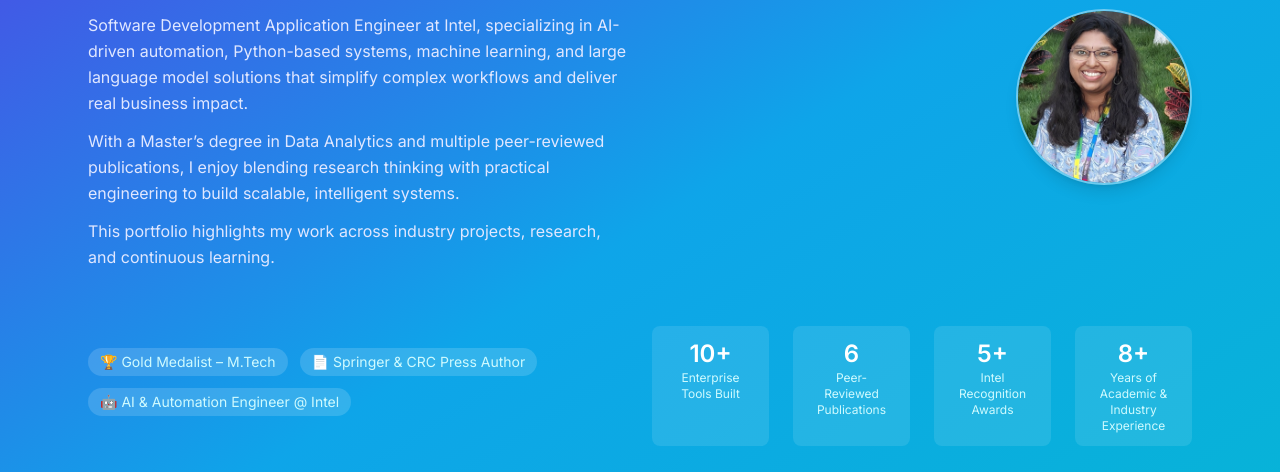
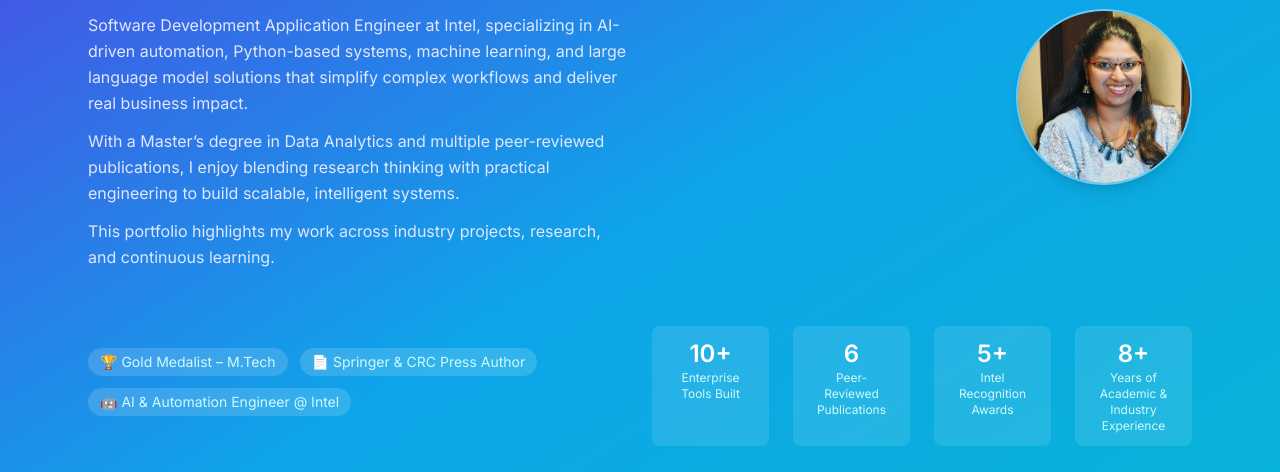
Before and after one commit to ssv05184-git/srividyav.github.io, a plain HTML site: page index.html in a window 1280 px wide. Shown: the part 237-709 px from the top of the page. Drawn offline with nearby package versions, Linux system fonts and the light colour scheme.

Commit message:
changed the profile picture

```diff
--- a/index.html
+++ b/index.html
@@ -170,7 +170,7 @@
 
       <div class="w-44 h-44 rounded-full overflow-hidden border-2 border-white/40 shadow-lg">
   <img
-  src="PP.jpg"
+  src="pp.jpg"
   alt="Srividya V"
   width="400"
   height="400"
```
